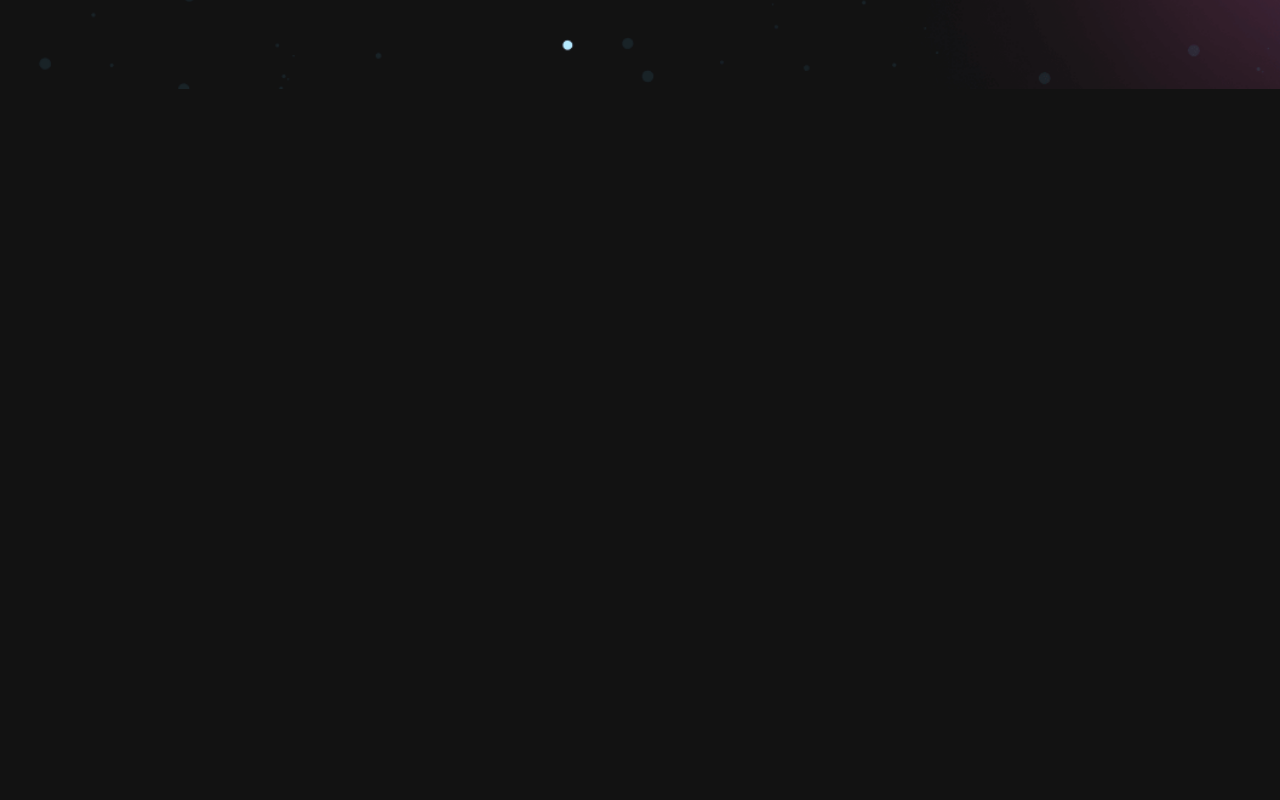
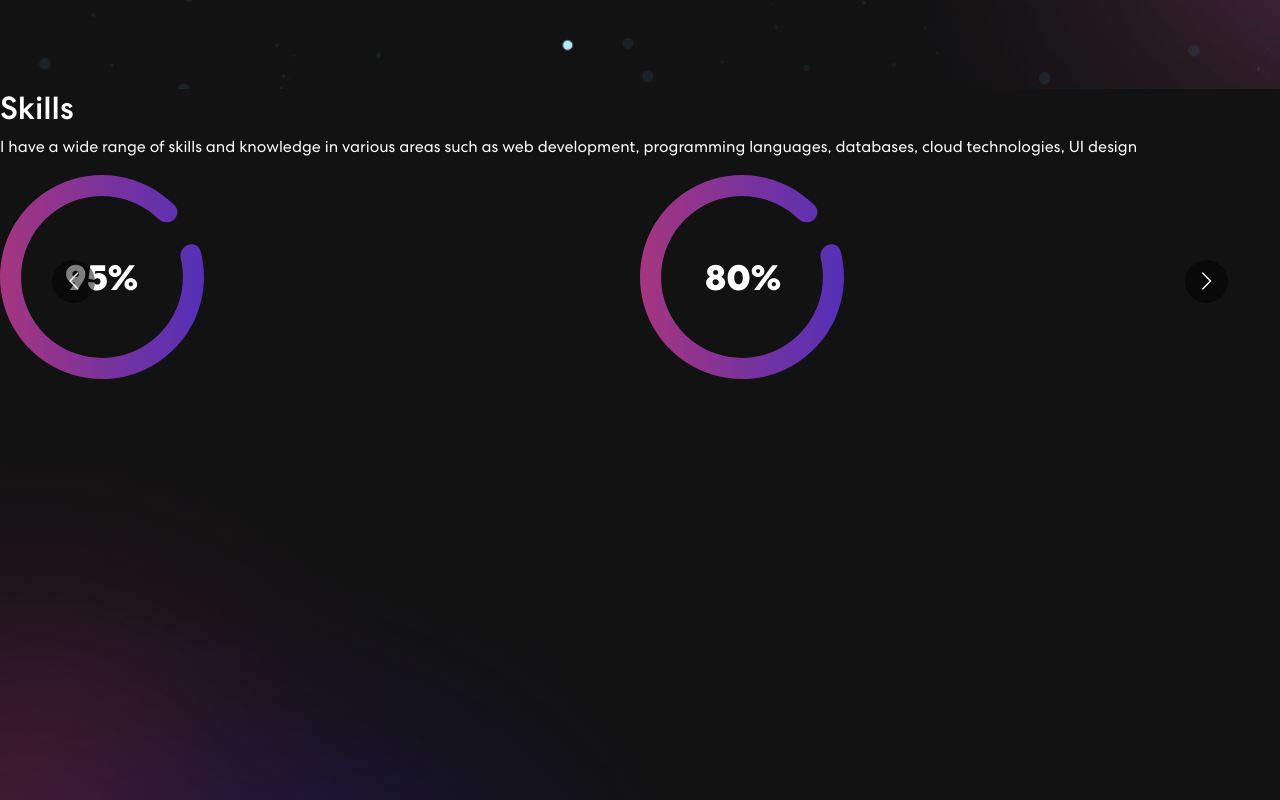
Before and after one commit to camiloquirogadev/portafolio, a React (Create React App) app: page / in a window 1280 px wide. Shown: the part 1220-2020 px from the top of the page. Before the commit the page ends 1309 px from the top, so only its background shows below. Built offline with nearby package versions, Linux system fonts and the light colour scheme.

Commit message:
new skills

```diff
--- a/package.json
+++ b/package.json
@@ -13,6 +13,7 @@
     "react-bootstrap": "^2.9.1",
     "react-bootstrap-icons": "^1.10.3",
     "react-dom": "^18.2.0",
+    "react-multi-carousel": "^2.8.4",
     "react-scripts": "^5.0.1",
     "web-vitals": "^2.1.4"
   },
--- a/src/App.js
+++ b/src/App.js
@@ -3,6 +3,7 @@ import './App.css';
 import { NavBar } from './components/NavBar';
 import 'bootstrap/dist/css/bootstrap.min.css';
 import { Banner } from './components/Banner';
+import { Skills } from './components/Skills';
 
 
 function App() {
@@ -10,7 +11,7 @@ function App() {
     <div className="App">
      <NavBar />
      <Banner />
-
+     <Skills />
     </div>
   );
 }
--- /dev/null
+++ b/src/components/Skills.js
@@ -0,0 +1,59 @@
+import Carousel from 'react-multi-carousel';
+import 'react-multi-carousel/lib/styles.css';
+import meter1 from "./assets/img/meter1.svg";
+import meter2 from "./assets/img/meter2.svg";
+import meter3 from "./assets/img/meter3.svg";
+import colorSharp from "./assets/img/color-sharp.png"
+
+
+export const Skills = () => {
+    const responsive = {
+        superLargeDesktop: {
+          // the naming can be any, depends on you.
+          breakpoint: { max: 4000, min: 3000 },
+          items: 5
+        },
+        desktop: {
+          breakpoint: { max: 3000, min: 1024 },
+          items: 3
+        },
+        tablet: {
+          breakpoint: { max: 1024, min: 464 },
+          items: 2
+        },
+        mobile: {
+          breakpoint: { max: 464, min: 0 },
+          items: 1
+        }
+      };
+
+    return (
+        <section  className="skill" id="skills">
+         <div className="Container">
+            <div className="row">
+                <div className="col-12">
+                    <div className="skill-bx wow zoomIn">
+                         <h2>Skills</h2>
+                         <p>I have a wide range of skills and knowledge in various areas such as web development, programming languages, databases, cloud technologies, UI design</p>
+                        <Carousel responsive={responsive} infinite={true} className="owl-carousel owl-theme skill-slider">
+                            <div className="item">
+                                <img src={meter1} alt="Image"/>
+                                <h5></h5>
+                            </div>
+                            <div className="item">
+                                <img src={meter2} alt="Image"/>
+                                <h5></h5>
+                            </div>
+                            <div className="item">
+                                <img src={meter3} alt="Image"/>
+                                <h5></h5>
+                            </div>
+                        </Carousel>
+                    </div>
+                </div>
+            </div>
+         </div>
+         <img className="background-image-left" src={colorSharp} alt="Image" />
+        </section>
+    )
+}
```
Also changed, not shown: 1 other file (tests, documents, lock files or other folders).
